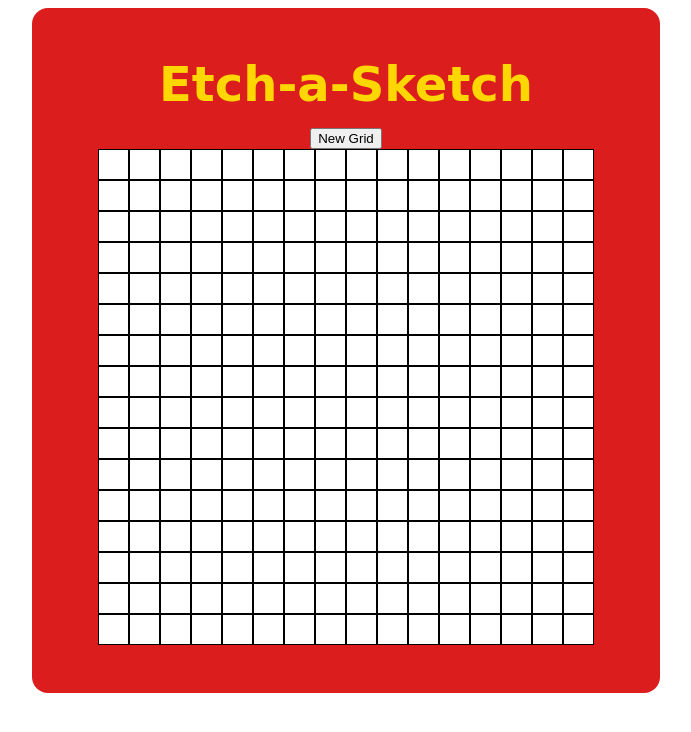
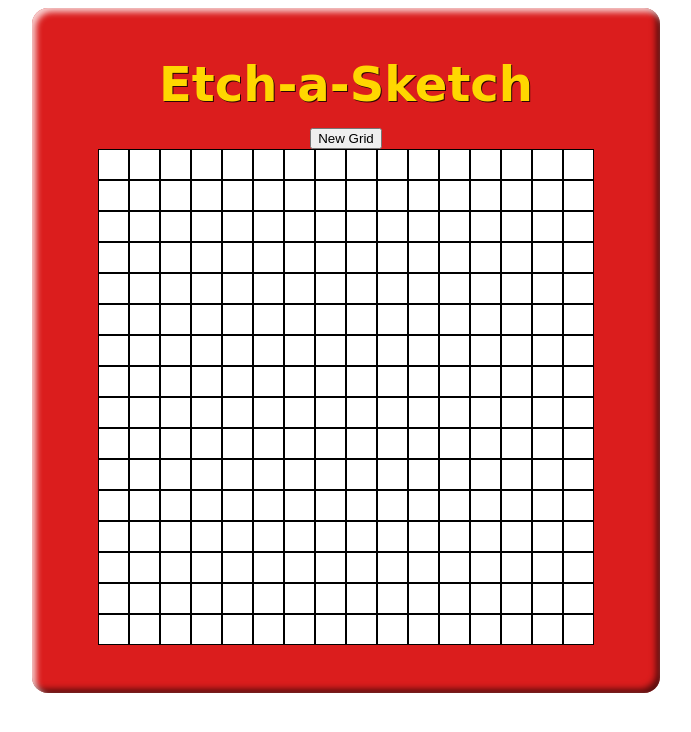
Before and after one commit to sserio3/etch-a-sketch, a plain HTML site: page index.html in a window 1280 px wide. Shown: the whole page, without its empty margins (294-985 px from the left). Drawn offline with Linux system fonts and the light colour scheme; a web font is replaced by a local one.

Commit message:
style(ui): add drop shadows to frame and title for 3D effect

```diff
--- a/style.css
+++ b/style.css
@@ -22,6 +22,9 @@
     background-color: #db1d1d;
     padding: 32px 48px;
     border-radius: 16px;
+    box-shadow:
+        inset 4px 4px 6px rgba(255, 255, 255, 0.8),     /* top-left highlight */
+        inset -4px -4px 6px rgba(0, 0, 0, 0.6);         /* bottom-right shadow */
 }
 
 header {
@@ -34,6 +37,7 @@
     color: gold;
     font-size: 48px;
     margin: 16px;
+    text-shadow: 1px 1px 0.5px rgba(0, 0, 0, 0.8);
 }
 
 
```
